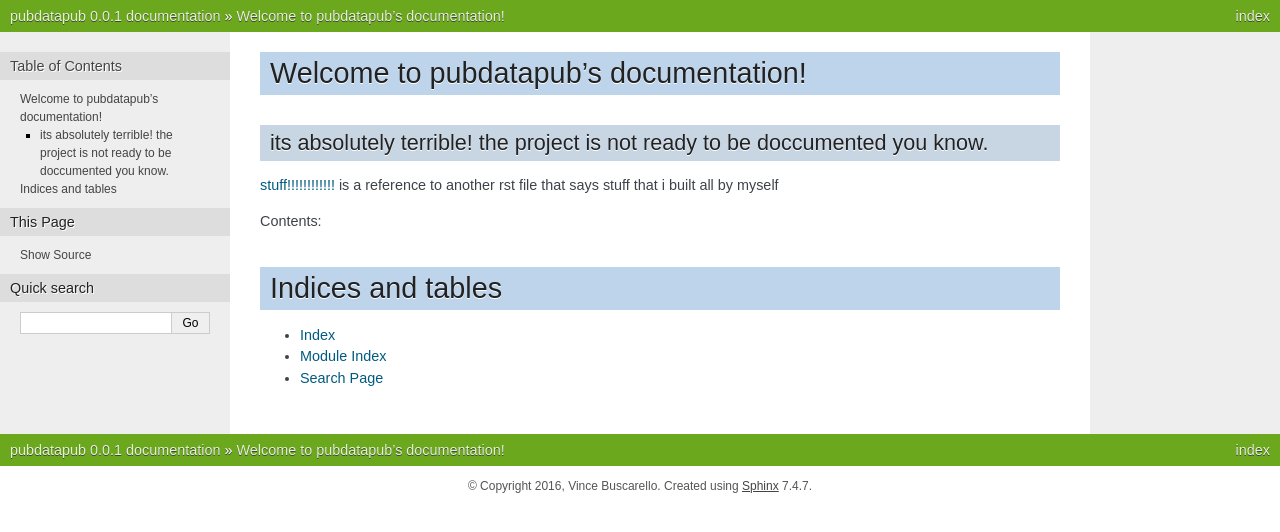
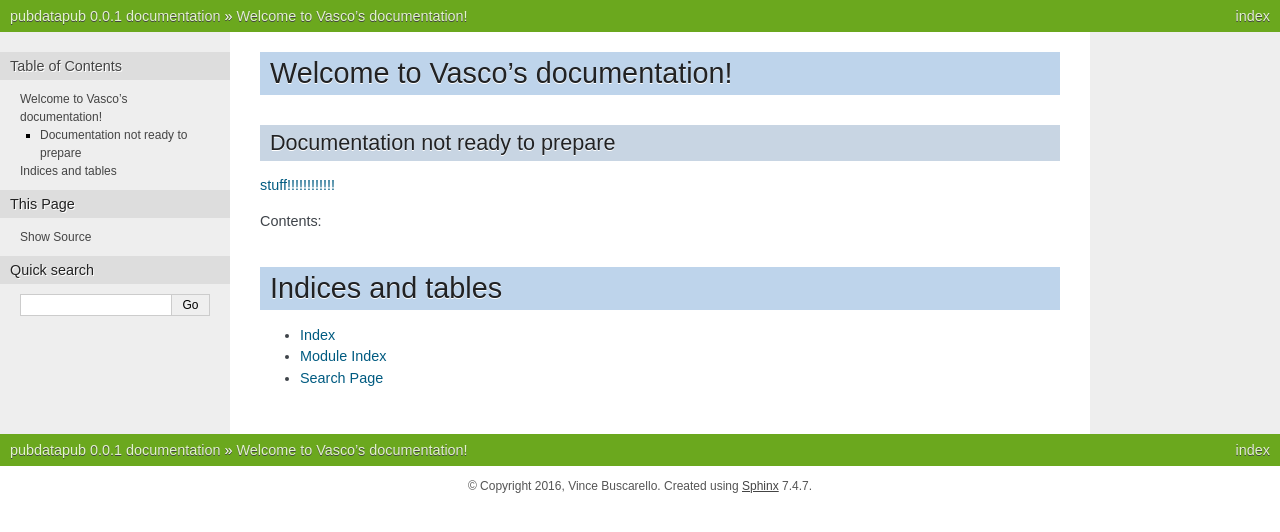
Before and after one commit to KeynesYouDigIt/Vasco_de_data, a Sphinx documentation site: the page built from docs/index.rst, in a window 1280 px wide. Shown: the top 532 px of the page. Built offline with Sphinx 7.4.7, drawn with Linux system fonts in a browser that asks for light colours.

Commit message:
Documentation not ready to prepare

```diff
--- a/docs/index.rst
+++ b/docs/index.rst
@@ -3,13 +3,13 @@
    You can adapt this file completely to your liking, but it should at least
    contain the root `toctree` directive.
 
-Welcome to pubdatapub's documentation!
+Welcome to Vasco's documentation!
 ======================================
 
-its absolutely terrible! the project is not ready to be doccumented you know.
+Documentation not ready to prepare
 --------------------------------------
 
-:ref:`here` is a reference to another rst file that says stuff that i built all by myself
+:ref:`here`
 
 Contents:
 
```
